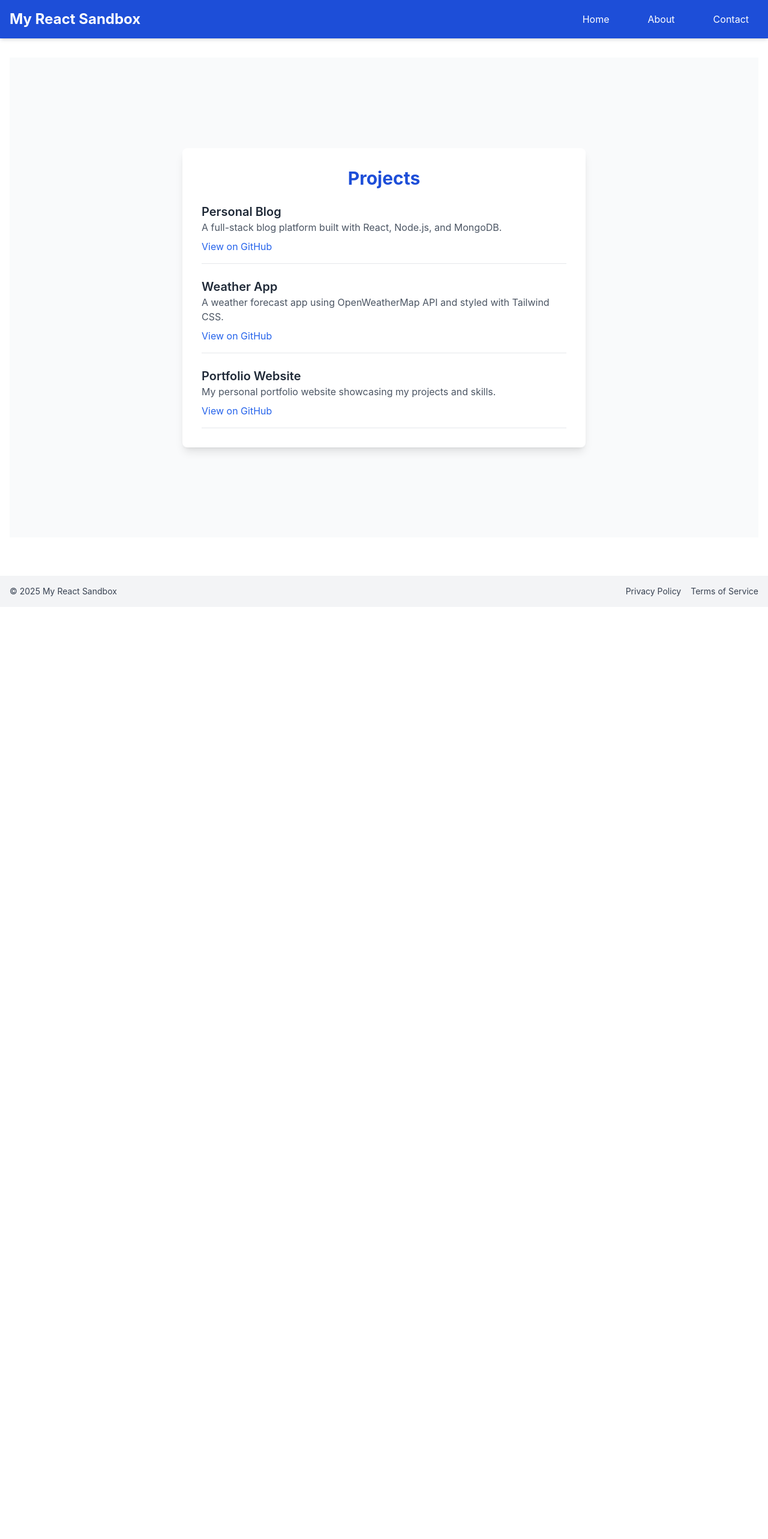
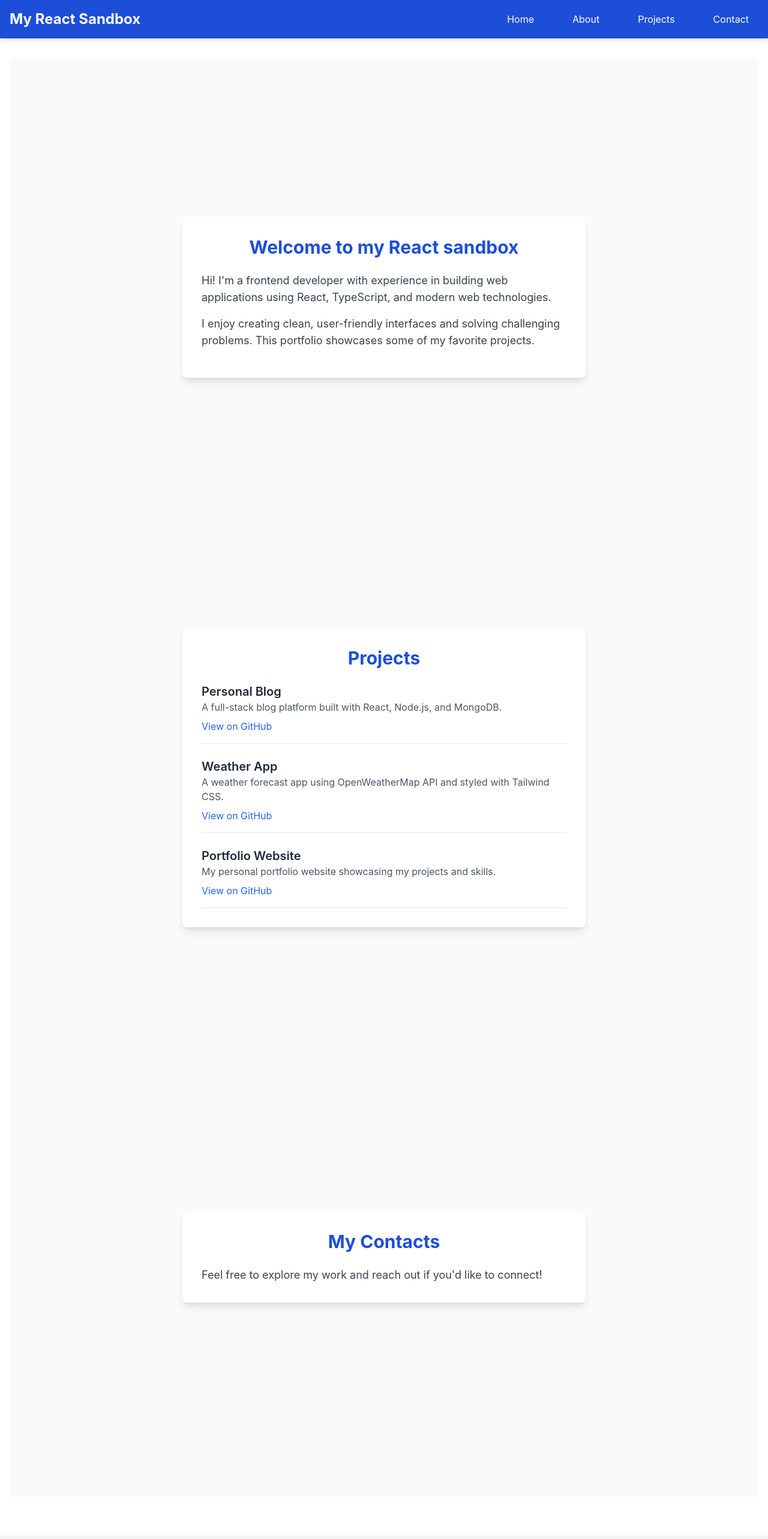
Before and after one commit to krem13/React_playground, a React (Create React App) app: page / in a window 1280 px wide. Shown: the top 2566 px of the page at 60% size. Before the commit the page ends 1012 px from the top, so only its background shows below. Built offline with nearby package versions, Linux system fonts and the light colour scheme.

Commit message:
feat: move layout in app and add sections

```diff
--- a/src/App.tsx
+++ b/src/App.tsx
@@ -1,13 +1,23 @@
 import React from 'react';
+import { BrowserRouter } from 'react-router-dom';
 import Layout from './pages/Layout';
+import About from './pages/About';
 import Projects from './pages/Projects';
-import { BrowserRouter } from 'react-router-dom';
+import Contact from './pages/Contact';
 
 export default function App() {
   return (
     <BrowserRouter>
       <Layout>
-        <Projects />
+        <div id="about">
+          <About />
+        </div>
+        <div id="projects">
+          <Projects />
+        </div>
+        <div id="contact">
+          <Contact />
+        </div>
       </Layout>
     </BrowserRouter>
   );
--- /dev/null
+++ b/src/pages/About.tsx
@@ -0,0 +1,19 @@
+import React from 'react';
+
+const About: React.FC = () => {
+  return (
+    <div className="min-h-screen bg-gray-50 flex flex-col items-center justify-center p-6">
+      <div className="max-w-2xl w-full bg-white rounded-lg shadow-lg p-8">
+        <h2 className="text-3xl font-bold text-blue-700 mb-6 text-center">Welcome to my React sandbox</h2>
+        <p className="text-gray-700 text-lg mb-4">
+          Hi! I'm a frontend developer with experience in building web applications using React, TypeScript, and modern web technologies.
+        </p>
+        <p className="text-gray-700 text-lg mb-4">
+          I enjoy creating clean, user-friendly interfaces and solving challenging problems. This portfolio showcases some of my favorite projects.
+        </p>
+      </div>
+    </div>
+  );
+};
+
+export default About;
--- /dev/null
+++ b/src/pages/Contact.tsx
@@ -0,0 +1,16 @@
+import React from 'react';
+
+const Contact: React.FC = () => {
+  return (
+    <div className="min-h-screen bg-gray-50 flex flex-col items-center justify-center p-6">
+      <div className="max-w-2xl w-full bg-white rounded-lg shadow-lg p-8">
+        <h2 className="text-3xl font-bold text-blue-700 mb-6 text-center">My Contacts</h2>
+        <p className="text-gray-700 text-lg">
+          Feel free to explore my work and reach out if you'd like to connect!
+        </p>
+      </div>
+    </div>
+  );
+};
+
+export default Contact;
--- a/src/pages/Layout.tsx
+++ b/src/pages/Layout.tsx
@@ -4,12 +4,6 @@ import { Link } from 'react-router-dom';
 type LayoutProps = {
   children: React.ReactNode;
 };
-
-const navLinks = [
-  { href: '/', label: 'Home' },
-  { href: '/about', label: 'About' },
-  { href: '/contact', label: 'Contact' },
-];
 
 const footerLinks = [
   { href: '/privacy', label: 'Privacy Policy' },
@@ -19,6 +13,17 @@ const footerLinks = [
 const Layout: React.FC<LayoutProps> = ({ children }) => {
   const [menuOpen, setMenuOpen] = useState(false);
 
+  // Scroll handler for About and Projects
+  const handleScroll = (id: string) => {
+    setMenuOpen(false);
+    setTimeout(() => {
+      const el = document.getElementById(id);
+      if (el) {
+        el.scrollIntoView({ behavior: 'smooth' });
+      }
+    }, 100); // Timeout ensures menu closes before scroll
+  };
+
   return (
     <>
       <header className="bg-blue-700 text-white shadow-md">
@@ -27,16 +32,34 @@ const Layout: React.FC<LayoutProps> = ({ children }) => {
             <Link to="/">My React Sandbox</Link>
           </div>
           <nav className={`fixed top-0 left-0 h-full w-2/3 bg-blue-800 z-40 transform ${menuOpen ? 'translate-x-0' : '-translate-x-full'} transition-transform duration-200 ease-in-out md:static md:h-auto md:w-auto md:bg-transparent md:translate-x-0 flex flex-col md:flex-row md:items-center gap-6 md:gap-8 p-6 md:p-0`}>
-            {navLinks.map(link => (
-              <Link
-                key={link.href}
-                to={link.href}
-                onClick={() => setMenuOpen(false)}
-                className="block py-2 px-4 rounded hover:bg-blue-600 md:hover:bg-transparent md:hover:underline text-lg md:text-base"
-              >
-                {link.label}
-              </Link>
-            ))}
+            <Link
+              to="/"
+              onClick={() => setMenuOpen(false)}
+              className="block py-2 px-4 rounded hover:bg-blue-600 md:hover:bg-transparent md:hover:underline text-lg md:text-base"
+            >
+              Home
+            </Link>
+            <button
+              type="button"
+              onClick={() => handleScroll('about')}
+              className="block py-2 px-4 rounded hover:bg-blue-600 md:hover:bg-transparent md:hover:underline text-lg md:text-base text-left bg-transparent border-0"
+            >
+              About
+            </button>
+            <button
+              type="button"
+              onClick={() => handleScroll('projects')}
+              className="block py-2 px-4 rounded hover:bg-blue-600 md:hover:bg-transparent md:hover:underline text-lg md:text-base text-left bg-transparent border-0"
+            >
+              Projects
+            </button>
+            <button
+              type="button"
+              onClick={() => handleScroll('contact')}
+              className="block py-2 px-4 rounded hover:bg-blue-600 md:hover:bg-transparent md:hover:underline text-lg md:text-base text-left bg-transparent border-0"
+            >
+              Contact
+            </button>
           </nav>
           <button
             className="md:hidden flex flex-col gap-1.5 z-50"
@@ -47,7 +70,6 @@ const Layout: React.FC<LayoutProps> = ({ children }) => {
             <span className="block w-7 h-1 bg-white rounded"></span>
             <span className="block w-7 h-1 bg-white rounded"></span>
           </button>
-          {/* Overlay for mobile menu */}
           {menuOpen && (
             <div
               className="fixed inset-0 bg-black bg-opacity-40 z-30 md:hidden"
```
Also changed, not shown: 1 other file (tests, documents, lock files or other folders).
